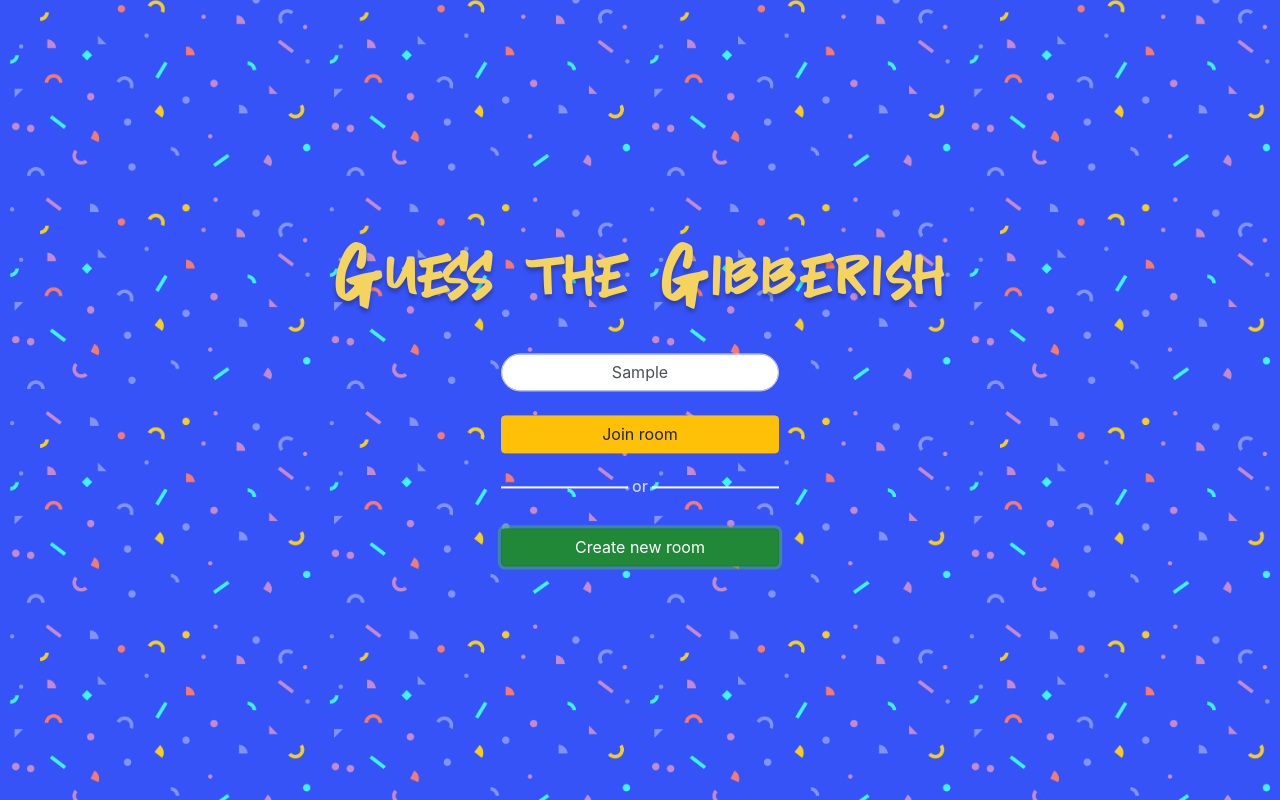
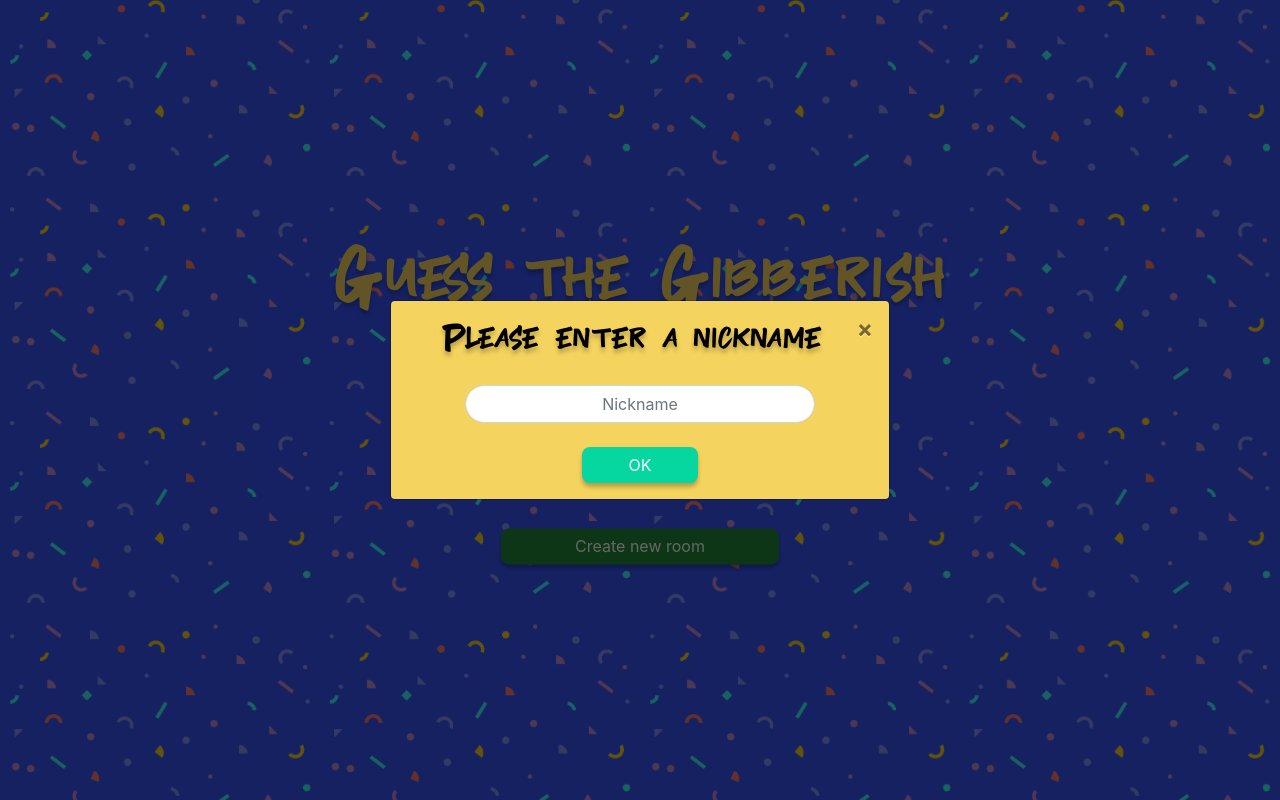
Before and after one commit to ryanmt95/gibberish, a React (Create React App) app in the folder gibberish_client/: page / in a window 1280 px wide. Both pictures are taken after typing "Sample" into the empty fields and a click on the button "Create new room". Built offline with nearby package versions, Linux system fonts and the light colour scheme.

Commit message:
Add styling for modal and buttons

```diff
--- a/gibberish_client/src/App.css
+++ b/gibberish_client/src/App.css
@@ -93,3 +93,47 @@ h6:before, h6:after {
     text-align: center;
     margin: auto;
 }
+
+#joinRoomButton {
+  box-shadow: 0px 4px 4px rgba(0, 0, 0, 0.25);
+  border-radius: 8px;
+}
+
+.btn-success {
+  background-color: #06D6A0;
+  border: 0;
+}
+
+.btn-warning {
+  background-color: #F4D35E;
+  border: 0;
+}
+
+.modal {
+  position: fixed;
+  top: 0;
+  left: 0;
+  width:100%;
+  height: 100%;
+  background: rgba(0, 0, 0, 0.6);
+}
+
+.modal-content {
+  background-color: #F4D35E;
+}
+
+.display-block {
+  display: block;
+}
+
+.display-none {
+  display: none;
+}
+
+#nicknameTitle {
+  font-family: 'linglenglangregular';
+  color: black;
+  text-shadow: 0px 4px 4px rgba(0, 0, 0, 0.25);
+  font-size: 48px;
+  line-height: 44px;
+}
```
